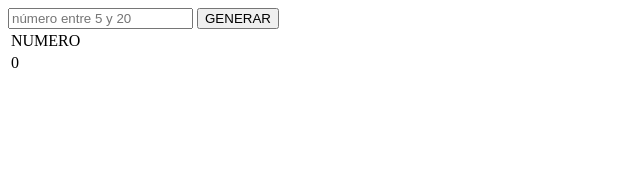
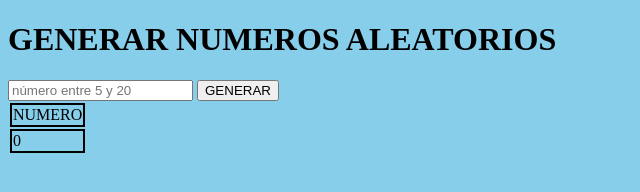
Before and after one commit to carlosao24/arreglos, a plain HTML site: page arreglosAleatorio/index.html in a window 1280 px wide. Shown: the whole page, without its empty margins (0-640 px from the left). Drawn offline with Linux system fonts and the light colour scheme.

Commit message:
Mejora básica visual con css

```diff
--- /dev/null
+++ b/arreglosAleatorio/aleatorios.css
@@ -0,0 +1,14 @@
+body{
+    font-family: 'Times New Roman', Times, serif;
+    font-size: medium;
+    background-color: skyblue;
+    color: black;
+}
+
+div{
+    flex-direction: column;
+    width: fit-content;
+}
+div td{
+    border: 2px solid black;
+}
--- a/arreglosAleatorio/index.html
+++ b/arreglosAleatorio/index.html
@@ -4,8 +4,10 @@
     <meta charset="UTF-8">
     <meta name="viewport" content="width=device-width, initial-scale=1.0">
     <title>Aleatorio</title>
+    <link rel="stylesheet" href="aleatorios.css">
 </head>
 <body>
+    <h1>GENERAR NUMEROS ALEATORIOS</h1>
     <input type="text" id="txtCaja1" placeholder="número entre 5 y 20">
     <button onclick="generarAleatorios();">GENERAR</button>
     <div id="divTabla">
```
